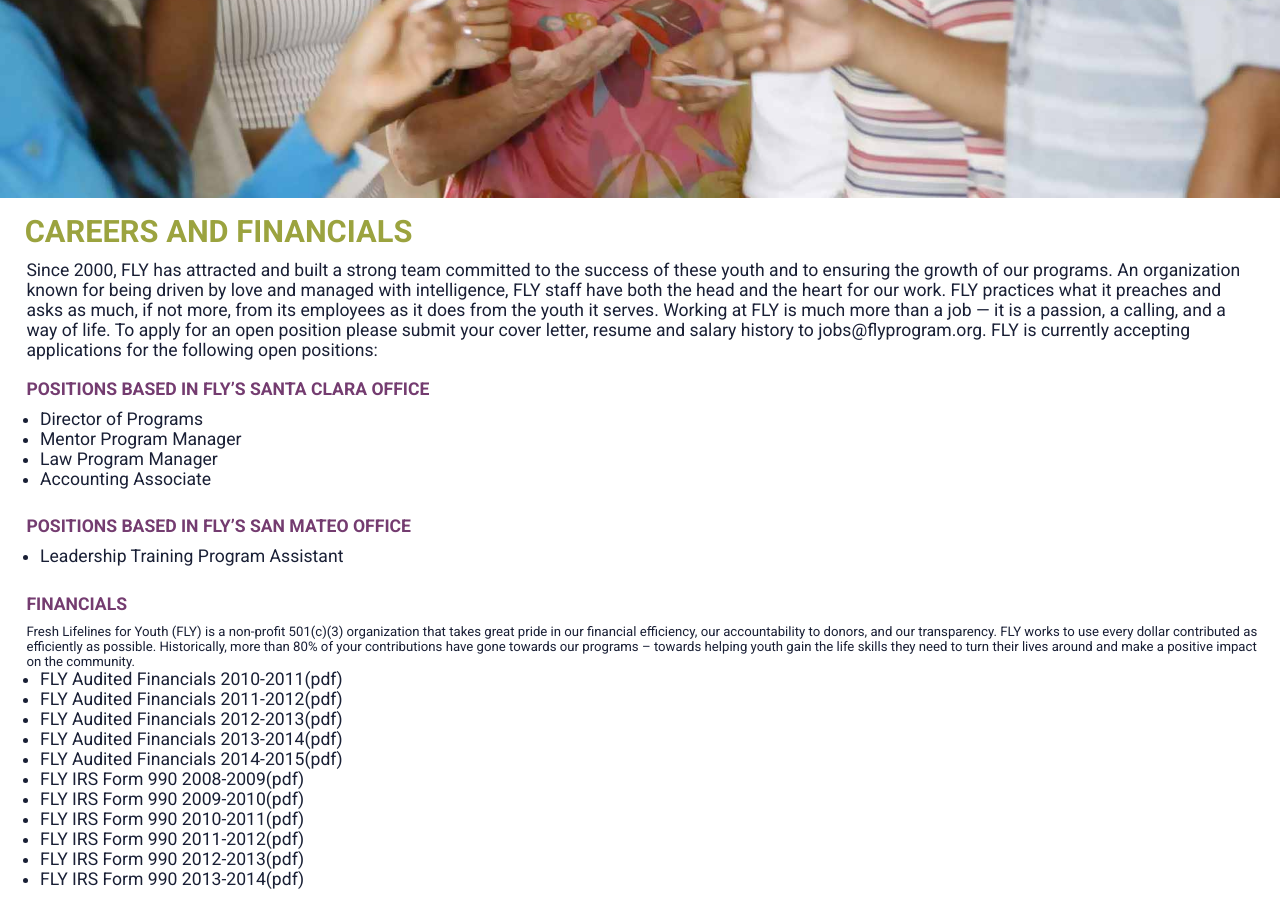
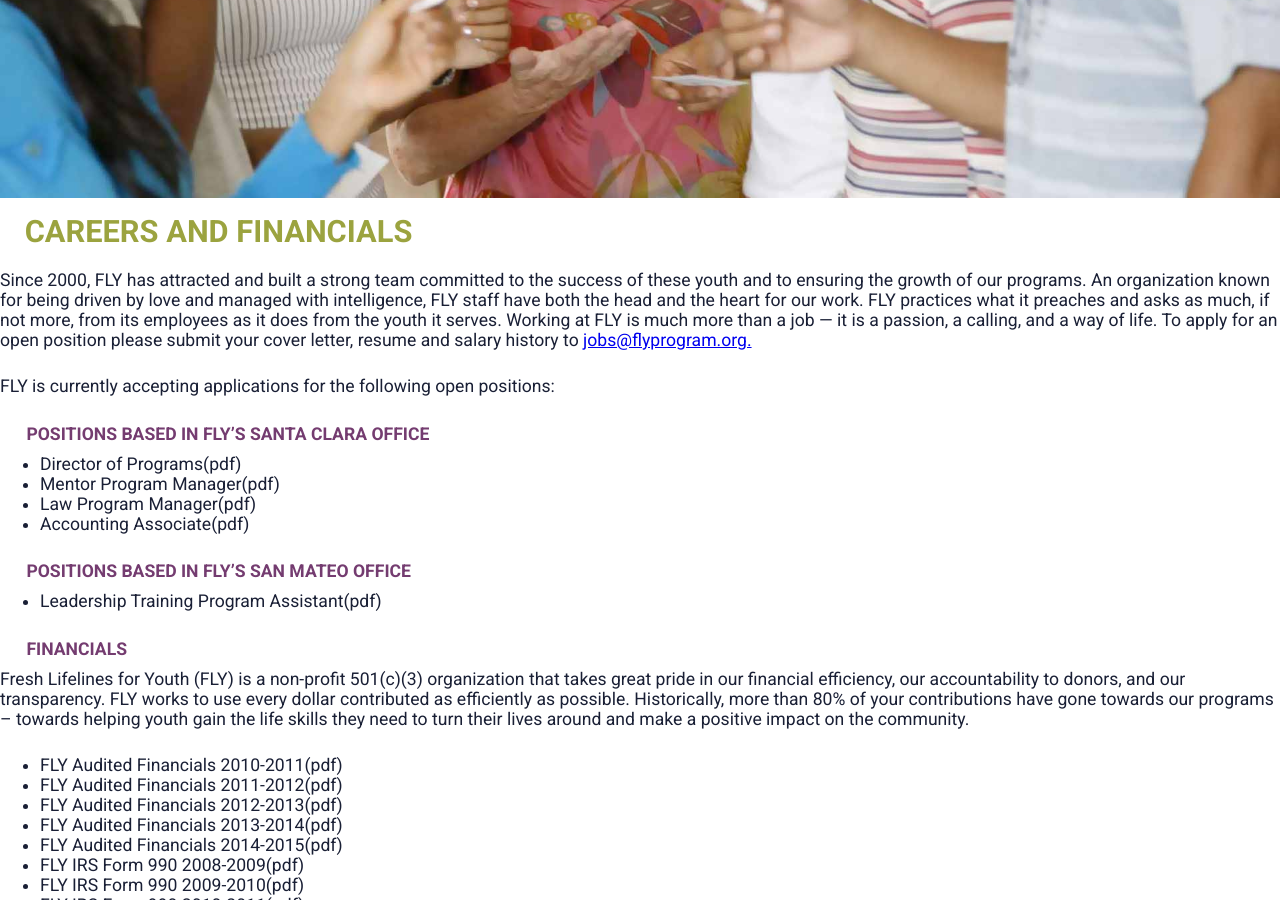
Before and after one commit to rajaaalsubairi/fly-program, a Jekyll site: the page built from pages/careers.html, in a window 1280 px wide and 900 px high, scrolled down 522 px. Built offline with Jekyll 4.4.1, drawn with Linux system fonts in a browser that asks for light colours; some web fonts are replaced; a style sheet for code colours, icons or effects is not loaded.

Commit message:
refactor(html): update careers page content

```diff
--- a/pages/careers.html
+++ b/pages/careers.html
@@ -3,15 +3,15 @@
 
 main-img: donate-1.jpg
 ptitle: Careers and Financials
-pintro: 'Since 2000, FLY has attracted and built a strong team committed to the success of these youth and to ensuring the growth of our programs. An organization known for being driven by love and managed with intelligence, FLY staff have both the head and the heart for our work. FLY practices what it preaches and asks as much, if not more, from its employees as it does from the youth it serves. Working at FLY is much more than a job — it is a passion, a calling, and a way of life. To apply for an open position please submit your cover letter, resume and salary history to jobs@flyprogram.org. FLY is currently accepting applications for the following open positions:'
+pintro: '<p>Since 2000, FLY has attracted and built a strong team committed to the success of these youth and to ensuring the growth of our programs. An organization known for being driven by love and managed with intelligence, FLY staff have both the head and the heart for our work. FLY practices what it preaches and asks as much, if not more, from its employees as it does from the youth it serves. Working at FLY is much more than a job — it is a passion, a calling, and a way of life. To apply for an open position please submit your cover letter, resume and salary history to <a href="mailto:jobs@flyprogram.org">jobs@flyprogram.org.</a></p> <p>FLY is currently accepting applications for the following open positions:</p>'
 
 subheadings:
   - sub: Positions based in FLY’s Santa Clara Office
-  - desc: '<ul><li>Director of Programs</li> <li>Mentor Program Manager</li> <li>Law Program Manager</li> <li>Accounting Associate</li></ul>'
+  - desc: '<ul><li>Director of Programs(pdf)</li> <li>Mentor Program Manager(pdf)</li> <li>Law Program Manager(pdf)</li> <li>Accounting Associate(pdf)</li></ul>'
 
   - sub: Positions based in FLY’s San Mateo Office
-  - desc: '<ul><li>Leadership Training Program Assistant</li></ul>'
+  - desc: '<ul><li>Leadership Training Program Assistant(pdf)</li></ul>'
 
   - sub: Financials
-  - desc: 'Fresh Lifelines for Youth (FLY) is a non-profit 501(c)(3) organization that takes great pride in our financial efficiency, our accountability to donors, and our transparency. FLY works to use every dollar contributed as efficiently as possible. Historically, more than 80% of your contributions have gone towards our programs – towards helping youth gain the life skills they need to turn their lives around and make a positive impact on the community. <ul><li>FLY Audited Financials 2010-2011(pdf)</li> <li>FLY Audited Financials 2011-2012(pdf)</li> <li>FLY Audited Financials 2012-2013(pdf)</li> <li>FLY Audited Financials 2013-2014(pdf)</li> <li>FLY Audited Financials 2014-2015(pdf)</li> <li>FLY IRS Form 990 2008-2009(pdf)</li> <li>FLY IRS Form 990 2009-2010(pdf)</li> <li>FLY IRS Form 990 2010-2011(pdf)</li> <li>FLY IRS Form 990 2011-2012(pdf)</li> <li>FLY IRS Form 990 2012-2013(pdf)</li> <li>FLY IRS Form 990 2013-2014(pdf)</li></ul>'
+  - desc: '<p>Fresh Lifelines for Youth (FLY) is a non-profit 501(c)(3) organization that takes great pride in our financial efficiency, our accountability to donors, and our transparency. FLY works to use every dollar contributed as efficiently as possible. Historically, more than 80% of your contributions have gone towards our programs – towards helping youth gain the life skills they need to turn their lives around and make a positive impact on the community.</p> <ul><li>FLY Audited Financials 2010-2011(pdf)</li> <li>FLY Audited Financials 2011-2012(pdf)</li> <li>FLY Audited Financials 2012-2013(pdf)</li> <li>FLY Audited Financials 2013-2014(pdf)</li> <li>FLY Audited Financials 2014-2015(pdf)</li> <li>FLY IRS Form 990 2008-2009(pdf)</li> <li>FLY IRS Form 990 2009-2010(pdf)</li> <li>FLY IRS Form 990 2010-2011(pdf)</li> <li>FLY IRS Form 990 2011-2012(pdf)</li> <li>FLY IRS Form 990 2012-2013(pdf)</li> <li>FLY IRS Form 990 2013-2014(pdf)</li></ul>'
 ---
```
